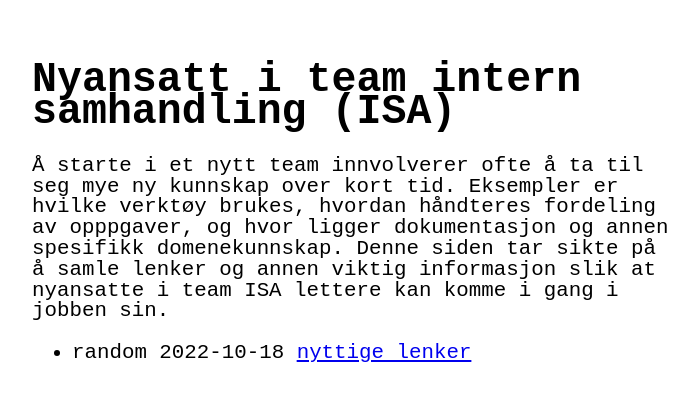
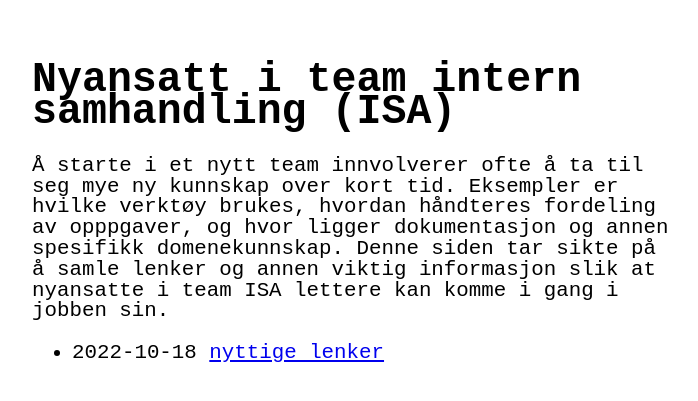
Before and after one commit to stianoverby/stianoverby.github.io, a Jekyll site: the page built from index.markdown, in a window 1280 px wide. Shown: the top 401 px of the page, without its empty margins (288-986 px from the left). Built offline with Jekyll 4.4.1, drawn with Linux system fonts in a browser that asks for light colours.

Commit message:
Update home.html

```diff
--- a/_layouts/home.html
+++ b/_layouts/home.html
@@ -7,7 +7,6 @@ layout: default
   <ul>
     {% for post in site.posts %}
       <li>
-        {{ site.content }}
         {{ post.date | date: site.theme_config.date_format }} <a href="{{ post.url }}">{{ post.title | downcase }}</a>
       </li>
     {% endfor %}
```
